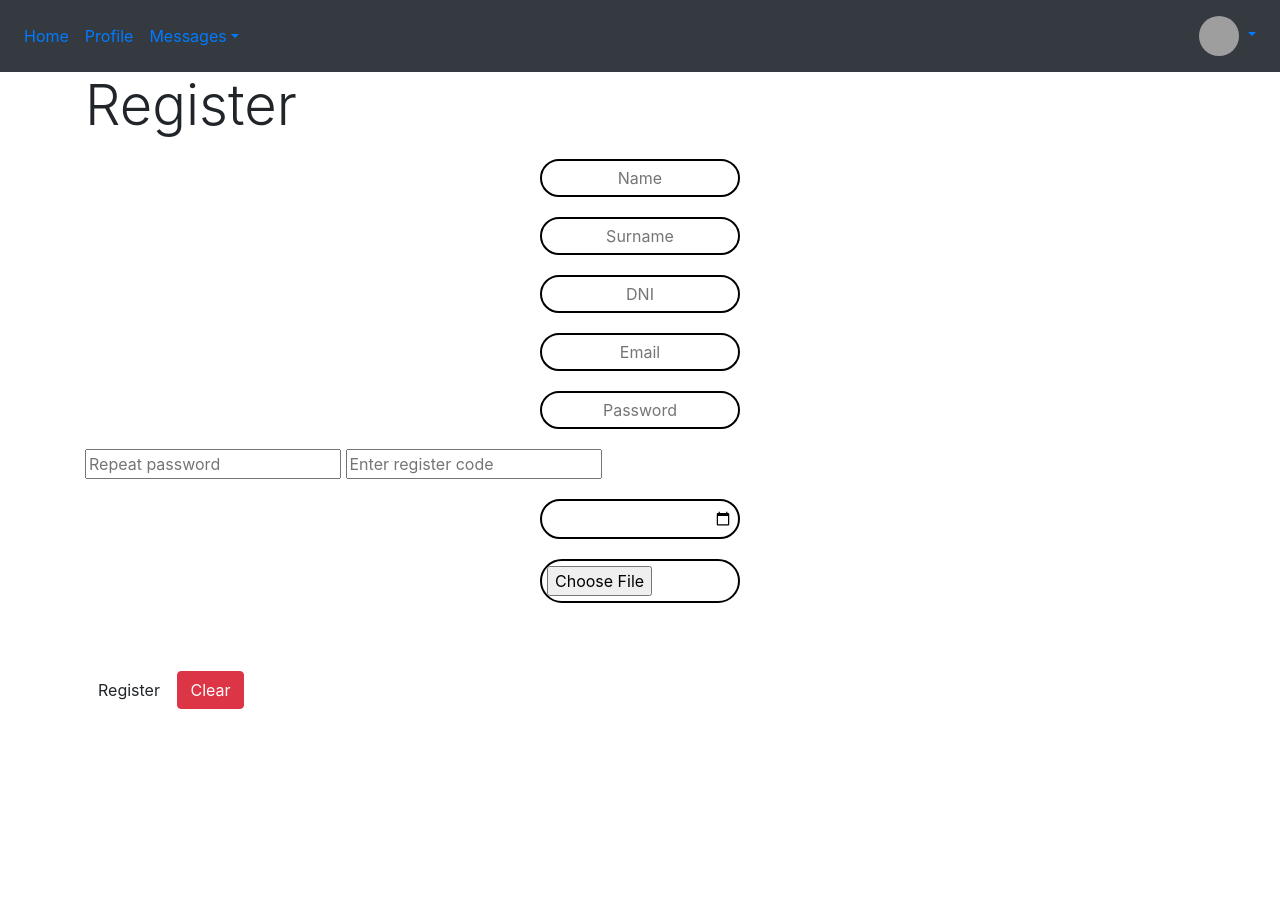
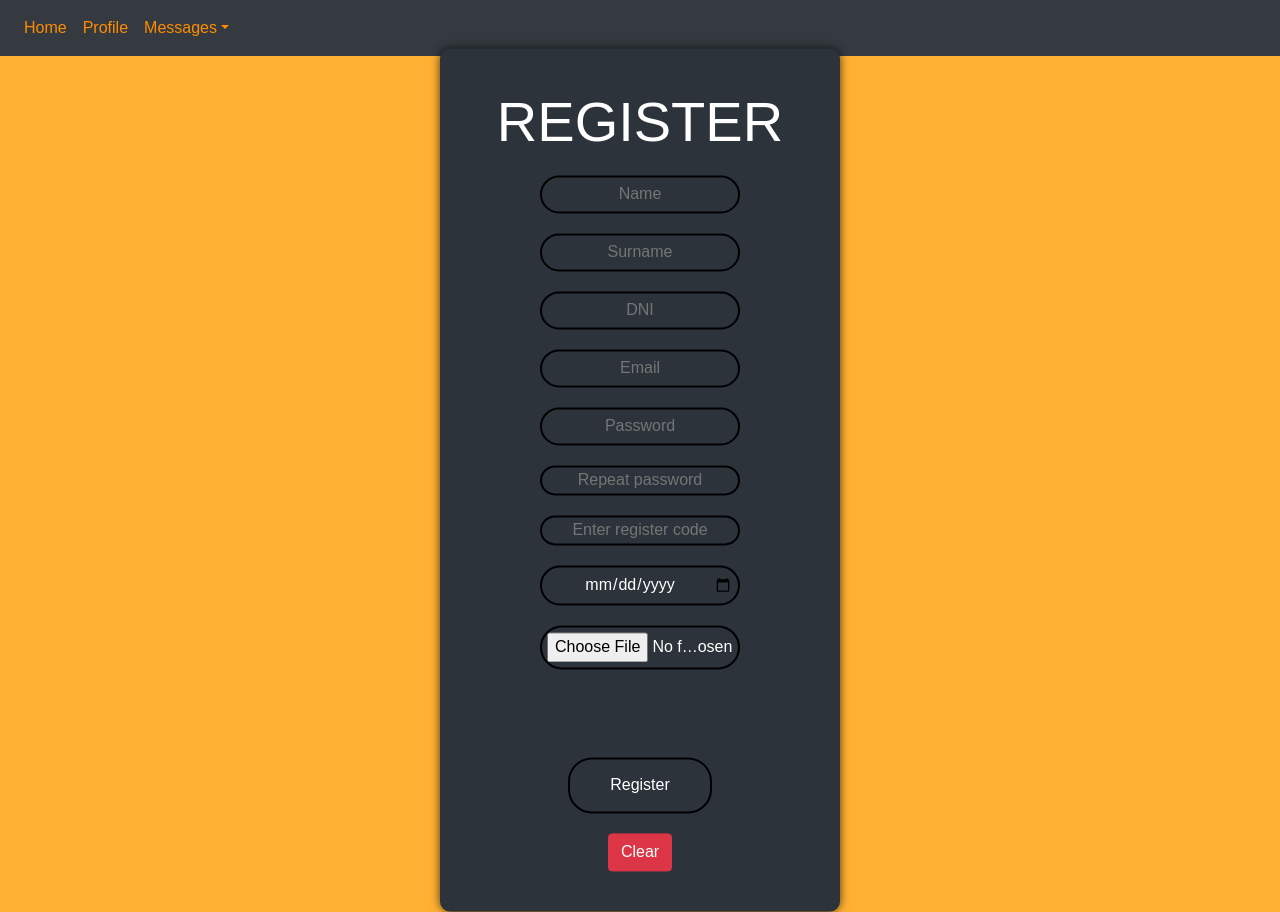
Before and after one commit to zengomax/AOAZ, a PHP site: page /registrarse.php in a window 1280 px wide. Before the commit the page ends 709 px from the top, so only its background shows below. Run offline with PHP 8.4, Linux system fonts and the light colour scheme; some libraries are stand-ins or nearby versions; grey boxes are pictures that could not be loaded.

Commit message:
update web

```diff
--- /dev/null
+++ b/web/Register.css
@@ -0,0 +1,75 @@
+body{
+  margin: 0;
+  padding: 0;
+  font-family: sans-serif;
+  background: #FFB133;
+}
+.navbar-customclass .navbar-nav .nav-link{
+	color:#ff8c00;
+}
+
+.box{
+  width: 400px;
+  padding: 40px;
+  position: absolute;
+  top: 60%;
+  left: 50%;
+  transform: translate(-50%,-50%);
+  background: #2c333a;
+  text-align: center;
+  box-shadow:0 0 10px rgba(0, 0, 0, 0.7);
+   border-radius: 10px;
+}
+
+.box h1{
+  color: #ffffff;
+  text-transform: uppercase;
+  font-weight: 500;
+}
+
+.box input[type = "password"]{
+  border:0;
+  background: none;
+  display: block;
+  margin: 20px auto;
+  text-align: center;
+  border: 2px solid black;
+  padding: 1px 1px;
+  width: 200px;
+  outline: none;
+  color: white;
+  border-radius: 24px;
+  transition: 0.45s;
+
+}
+
+.box input[type = "password"]:focus{
+  width: 280px;
+  border-color:black;
+
+}
+
+.box input[type = "submit"]{
+  border:0;
+  background: none;
+  display: block;
+  margin: 20px auto;
+  text-align: center;
+  border: 2px solid black;
+  padding: 14px 40px;
+  outline: none;
+  color:#ffffff;
+  border-radius: 24px;
+  transition: 0.25s;
+  cursor: pointer;
+}
+.box input[type = "submit"]:hover{
+  color:white;
+  background-color: #ff8c00;
+}
+.box a:link{
+  color:#ff8c00;
+}
+.box a:visited{
+  color:#ff8c00;
+}
--- a/web/logout.php
+++ b/web/logout.php
@@ -2,5 +2,5 @@
 
 	session_start();
 	session_destroy();
-    echo "<script language=Javascript> location.href=\"login.php\"; </script>";
+    echo "<script language=Javascript> location.href=\"index.php\"; </script>";
 ?>
--- a/web/registrarse.php
+++ b/web/registrarse.php
@@ -3,17 +3,7 @@
 	<head>
 		<title>Register</title>
 		<link rel="stylesheet" href="lib/css/bootstrap.min.css">
-		<!-- Latest compiled and minified CSS -->
-		<link rel="stylesheet" href="https://maxcdn.bootstrapcdn.com/bootstrap/4.5.2/css/bootstrap.min.css"/>
 
-		<!-- jQuery library -->
-		<script src="https://ajax.googleapis.com/ajax/libs/jquery/3.5.1/jquery.min.js"></script>
-
-		<!-- Popper JS -->
-		<script src="https://cdnjs.cloudflare.com/ajax/libs/popper.js/1.16.0/umd/popper.min.js"></script>
-
-		<!-- Latest compiled JavaScript -->
-		<script src="https://maxcdn.bootstrapcdn.com/bootstrap/4.5.2/js/bootstrap.min.js"></script>
 		<link rel="stylesheet" href="Register.css" />
 <style type="text/css">
 
@@ -91,21 +81,7 @@
 						</li>
 					</ul>
 
-					<ul class="navbar-nav ml-auto">
-						<li class="nav-item dropdown">
-							<a class="nav-link dropdown-toggle" href="#" id="navbarDropdownMenuLink" role="button" data-toggle="dropdown" aria-haspopup="true" aria-expanded="false">
-								<img src="https://s3.eu-central-1.amazonaws.com/bootstrapbaymisc/blog/24_days_bootstrap/fox.jpg" width="40" height="40" class="rounded-circle">
-							</a>
-							<div class="dropdown-menu dropdown-menu-right" >
 
-								<a class="dropdown-item" href="#">Edit Profile</a>
-								<a class="dropdown-item" href="#">Debts</a>
-								<a class="dropdown-item" href="#">Reservations</a>
-								<div style="border-color:#999691" class="dropdown-divider"></div>
-								<a class="dropdown-item" href="#">Log Out</a>
-							</div>
-						</li>
-					</ul>
 
 
 				</div>
```
Also changed, not shown: web/Login.css (added, +75 -0 lines), web/index.php (added, +56 -0 lines), web/login.php (+1 -14 lines), web/menu.txt (added, +36 -0 lines), web/img/banner.png (added), web/img/ico.png (renamed from Captura.PNG).
